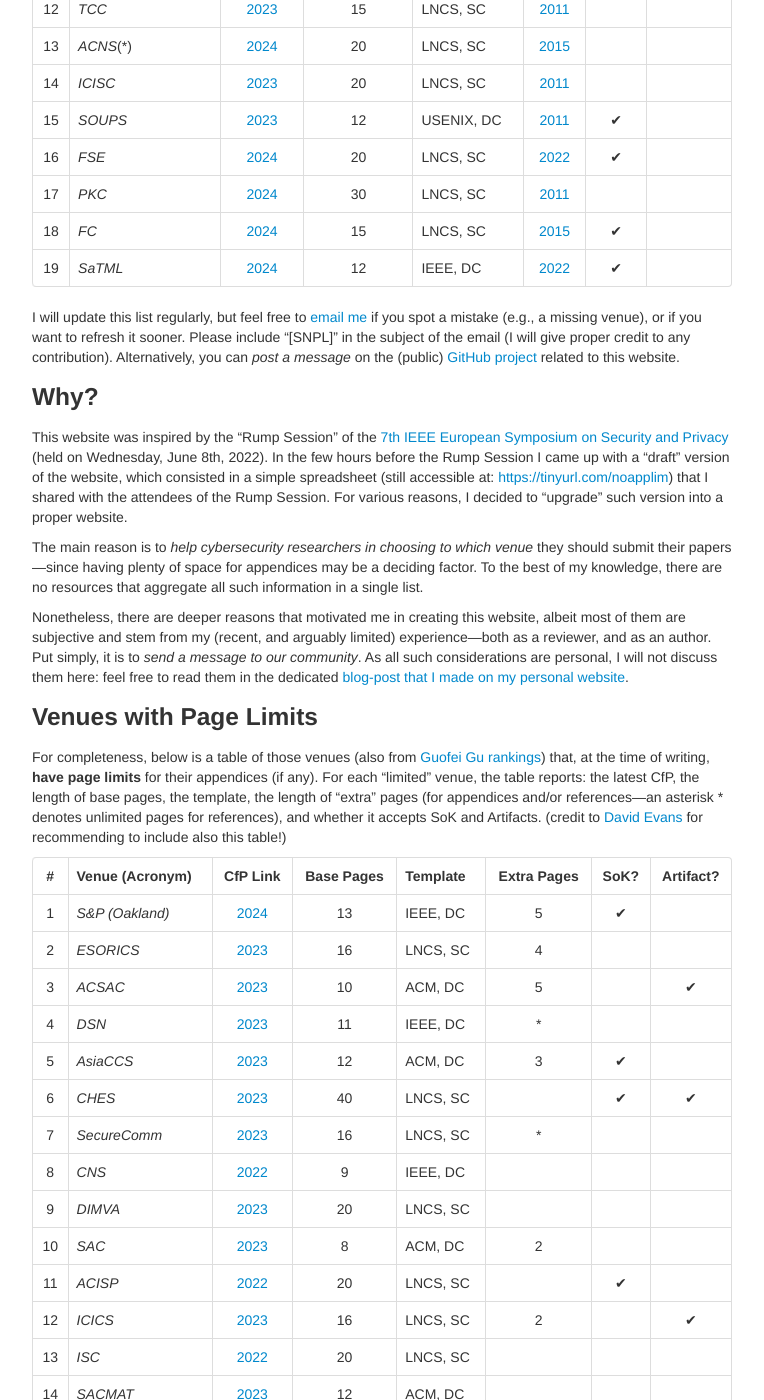
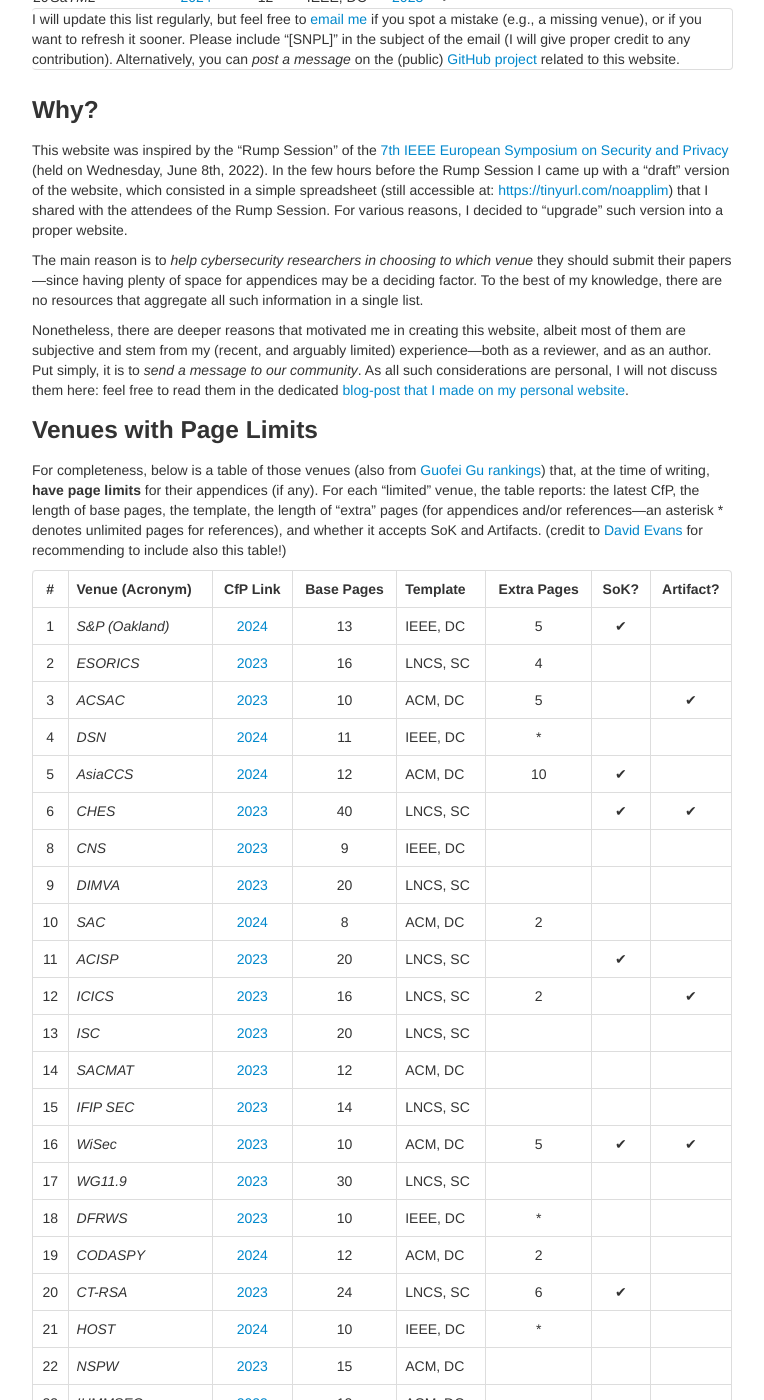
Before and after one commit to secnopagelim/secnopagelim.github.io, a Jekyll site: the page built from index.md, in a window 1280 px wide and 1400 px high, scrolled down 1086 px. Shown: the whole window, without its empty margins (258-1022 px from the left). Built offline with Jekyll 4.4.1, drawn with Linux system fonts in a browser that asks for light colours; some of the changed text lies outside the part shown.

Commit message:
revision

```diff
--- a/pages/tables/short_limited.md
+++ b/pages/tables/short_limited.md
@@ -1,27 +1,26 @@
-|  #  | Venue (Acronym) |                                  CfP Link                                  | Base Pages | Template | Extra Pages | SoK? | Artifact? |
-|:---:|-----------------|:--------------------------------------------------------------------------:|:----------:|----------|:-----------:|:----:|:---------:|
-|  1  | _S&P (Oakland)_ |       [2024](https://www.ieee-security.org/TC/SP2024/cfpapers.html)        |     13     | IEEE, DC |      5      |  ✔   |           |
-|  2  | _ESORICS_       |                [2023](https://esorics2023.org/call/papers/)                |     16     | LNCS, SC |      4      |      |           |
-|  3  | _ACSAC_         |           [2023](https://www.acsac.org/2023/submissions/papers/)           |     10     | ACM, DC  |      5      |      |     ✔     |
-|  4  | _DSN_           |         [2023](https://dsn2023.dei.uc.pt/calls_cfp-research.html)          |     11     | IEEE, DC |      *      |      |           |
-|  5  | _AsiaCCS_       |        [2023](https://asiaccs2023.org/datescalls/call-for-papers/)         |     12     | ACM, DC  |      3      |  ✔   |           |
-|  6  | _CHES_          |           [2023](https://ches.iacr.org/2023/cfp-ches2023-v3.pdf)           |     40     | LNCS, SC |             |  ✔   |     ✔     |
-|  7  | _SecureComm_    | [2023](https://securecomm.eai-conferences.org/2022/submission/#authorskit) |     16     | LNCS, SC |      *      |      |           |
-|  8  | _CNS_           |        [2022](https://cns2022.ieee-cns.org/submission-instructions)        |     9      | IEEE, DC |             |      |           |
-|  9  | _DIMVA_         |                     [2023](https://dimva2023.de/cfp/)                      |     20     | LNCS, SC |             |      |           |
-| 10  | _SAC_           |           [2023](https://www.dmi.unict.it/giamp/sac/cfp2023.php)           |     8      | ACM, DC  |      2      |      |           |
-| 11  | _ACISP_         |            [2022](https://uow-ic2.github.io/acisp2022/cfp.html)            |     20     | LNCS, SC |             |  ✔   |           |
-| 12  | _ICICS_         |                   [2023](https://icics23.nankai.edu.cn/)                   |     16     | LNCS, SC |      2      |      |     ✔     |
-| 13  | _ISC_           |              [2022](https://isc2022.petra.ac.id/callforpaper)              |     20     | LNCS, SC |             |      |           |
-| 14  | _SACMAT_        |           [2023](https://sacmat2023.fbk.eu/call-for-papers.php)            |     12     | ACM, DC  |             |      |           |
-| 15  | _IFIP SEC_      |      [2023](https://ifipsec2023.psnc.pl/submission/call-for-papers/)       |     14     | LNCS, SC |             |      |           |
-| 16  | _WiSec_         |                  [2023](https://wisec2023.surrey.ac.uk/)                   |     10     | ACM, DC  |      5      |  ✔   |     ✔     |
-| 17  | _WG11.9_        |       [2023](http://www.ifip119.org/Conferences/WG11-9-CFP-2023.pdf)       |     25     | LNCS, SC |             |      |           |
-| 18  | _DFRWS_         |             [2023](https://dfrws.org/submission-criteria-eu/)              |     10     | IEEE, DC |      *      |      |           |
-| 19  | _CODASPY_       |                [2023](http://www.codaspy.org/2023/cfp.html)                |     12     | ACM, DC  |      2      |      |           |
-| 20  | _CT-RSA_        |             [2023](https://ct-rsa-2023.eecs.oregonstate.edu/)              |     24     | LNCS, SC |      6      |  ✔   |           |
-| 21  | _HOST_          |          [2023](http://www.hostsymposium.org/call-for-paper.php)           |     10     | IEEE, DC |      *      |      |           |
-| 22  | _NSPW_          |                   [2022](https://www.nspw.org/2022/cfp)                    |     15     | ACM, DC  |             |      |           |
-| 23  | _IHMMSEC_       |                [2023](https://easychair.org/cfp/ihmmsec23)                 |     12     | ACM, DC  |             |      |           |
+|  #  | Venue (Acronym) |                               CfP Link                               | Base Pages | Template | Extra Pages | SoK? | Artifact? |
+|:---:|-----------------|:--------------------------------------------------------------------:|:----------:|----------|:-----------:|:----:|:---------:|
+|  1  | _S&P (Oakland)_ |    [2024](https://www.ieee-security.org/TC/SP2024/cfpapers.html)     |     13     | IEEE, DC |      5      |  ✔   |           |
+|  2  | _ESORICS_       |             [2023](https://esorics2023.org/call/papers/)             |     16     | LNCS, SC |      4      |      |           |
+|  3  | _ACSAC_         |        [2023](https://www.acsac.org/2023/submissions/papers/)        |     10     | ACM, DC  |      5      |      |     ✔     |
+|  4  | _DSN_           |          [2024](https://dsn2024uq.github.io/cfpapers.html)           |     11     | IEEE, DC |      *      |      |           |
+|  5  | _AsiaCCS_       |               [2024](https://asiaccs2024.sutd.edu.sg/)               |     12     | ACM, DC  |     10      |  ✔   |           |
+|  6  | _CHES_          |        [2023](https://ches.iacr.org/2023/cfp-ches2023-v3.pdf)        |     40     | LNCS, SC |             |  ✔   |     ✔     |
+|  8  | _CNS_           | [2023](https://cns2023.ieee-cns.org/authors/submission-instructions) |     9      | IEEE, DC |             |      |           |
+|  9  | _DIMVA_         |                  [2023](https://dimva2023.de/cfp/)                   |     20     | LNCS, SC |             |      |           |
+| 10  | _SAC_           |       [2024](https://www.sigapp.org/sac/sac2024/authorkit.php)       |     8      | ACM, DC  |      2      |      |           |
+| 11  | _ACISP_         |             [2023](https://easychair.org/cfp/acisp2023)              |     20     | LNCS, SC |             |  ✔   |           |
+| 12  | _ICICS_         |                [2023](https://icics23.nankai.edu.cn/)                |     16     | LNCS, SC |      2      |      |     ✔     |
+| 13  | _ISC_           |                   [2023](https://isc23.cs.rug.nl/)                   |     20     | LNCS, SC |             |      |           |
+| 14  | _SACMAT_        |        [2023](https://sacmat2023.fbk.eu/call-for-papers.php)         |     12     | ACM, DC  |             |      |           |
+| 15  | _IFIP SEC_      |   [2023](https://ifipsec2023.psnc.pl/submission/call-for-papers/)    |     14     | LNCS, SC |             |      |           |
+| 16  | _WiSec_         |               [2023](https://wisec2023.surrey.ac.uk/)                |     10     | ACM, DC  |      5      |  ✔   |     ✔     |
+| 17  | _WG11.9_        |    [2023](http://www.ifip119.org/Conferences/WG11-9-CFP-2024.pdf)    |     30     | LNCS, SC |             |      |           |
+| 18  | _DFRWS_         |          [2023](https://dfrws.org/submission-criteria-eu/)           |     10     | IEEE, DC |      *      |      |           |
+| 19  | _CODASPY_       |             [2024](http://www.codaspy.org/2024/cfp.html)             |     12     | ACM, DC  |      2      |      |           |
+| 20  | _CT-RSA_        |          [2023](https://ct-rsa-2023.eecs.oregonstate.edu/)           |     24     | LNCS, SC |      6      |  ✔   |           |
+| 21  | _HOST_          |       [2024](http://www.hostsymposium.org/call-for-paper.php)        |     10     | IEEE, DC |      *      |      |           |
+| 22  | _NSPW_          |                [2023](https://www.nspw.org/2023/cfp)                 |     15     | ACM, DC  |             |      |           |
+| 23  | _IHMMSEC_       |             [2023](https://easychair.org/cfp/ihmmsec23)              |     12     | ACM, DC  |             |      |           |
 {:.table}
 {:.table-bordered}
--- a/pages/tables/short_unlimited.md
+++ b/pages/tables/short_unlimited.md
@@ -1,23 +1,26 @@
-|  #  | Venue (Acronym) |                                   CfP Link                                   | Base Pages | Template   |                                 Since                                  | SoK? | Artifact? |
-|:---:|-----------------|:----------------------------------------------------------------------------:|:----------:|------------|:----------------------------------------------------------------------:|:----:|:---------:|
-|  1  | _CCS_           |                 [2023](https://www.sigsac.org/ccs/CCS2023/)                  |     12     | ACM, DC    |             [2017](https://ccs2017.sigsac.org/papers.html)             |      |     ✔     |
-|  2  | _Security_(*)   |   [2024](https://www.usenix.org/sites/default/files/sec24_cfp_071023.pdf)    |     13     | USENIX, DC |  [2011](https://www.usenix.org/legacy/events/sec11/cfp/sec11cfp.pdf)   |      |     ✔     |
-|  3  | _NDSS_ (*)      | [2024](https://www.ndss-symposium.org/ndss2024/submissions/call-for-papers/) |     13     | NDSS, DC   |    [2020](https://www.ndss-symposium.org/ndss2020/call-for-papers/)    |      |           |
-|  4  | _Crypto_(*)     |           [2023](https://crypto.iacr.org/2023/papersubmission.php)           |     30     | LNCS, SC   |      [2011](https://www.iacr.org/conferences/crypto2011/cfp.html)      |      |           |
-|  5  | _Eurocrypt_(*)  |          [2024](https://eurocrypt.iacr.org/2024/callforpapers.php)           |     30     | LNCS, SC   |     [2011](https://www.iacr.org/conferences/eurocrypt2011/cfp.php)     |      |           |
-|  6  | _RAID_          |                    [2023](https://raid2023.org/call.html)                    |     12     | ACM, DC    |          [2019](http://www.raid-2019.org/callForPapers.html)           |      |           |
-|  7  | _IMC_           |            [2023](https://conferences.sigcomm.org/imc/2023/cfp/)             |     13     | ACM, DC    |         [2017](https://conferences.sigcomm.org/imc/2017/cfp/)          |      |     ✔     |
-|  8  | _PETS_          |      [2024](https://petsymposium.org/authors.php#submission-guidelines)      |     12     | PETS, DC   |   [2023](https://petsymposium.org/authors.php#submission-guidelines)   |  ✔   |     ✔     |
-|  9  | _EuroS&P_       |         [2024](https://www.ieee-security.org/TC/EuroSP2024/cfp.html)         |     13     | IEEE, DC   |      [2021](https://www.ieee-security.org/TC/EuroSP2021/cfp.html)      |  ✔   |           |
-| 10  | _CSF_           |          [2024](https://www.ieee-security.org/TC/CSF2024/cfp.html)           |     12     | IEEE, DC   |          [2011](http://csf2011.inria.fr/call-for-papers.html)          |  ✔   |           |
-| 11  | _AsiaCrypt_     |          [2022](https://asiacrypt.iacr.org/2022/files/AC22-CFP.pdf)          |     30     | LNCS, SC   |      [2013](https://www.iacr.org/conferences/asiacrypt2013/cfp/)       |      |           |
-| 12  | _TCC_           |            [2023](https://tcc.iacr.org/2023/papersubmission.php)             |     15     | LNCS, SC   |        [2011](https://www.iacr.org/workshops/tcc2011/cfp.html)         |      |           |
-| 13  | _ACNS_(*)       |             [2024](https://wp.nyu.edu/acns2024/call-for-papers/)             |     20     | LNCS, SC   |              [2015](http://acns2015.cs.columbia.edu/cfp/)              |      |           |
-| 14  | _ICISC_         |              [2023](http://www.icisc.org/static/callforpapers)               |     20     | LNCS, SC   | [2011](http://www.wikicfp.com/cfp/servlet/event.showcfp?eventid=17239) |      |           |
-| 15  | _SOUPS_         |  [2023](https://www.usenix.org/sites/default/files/soups23_cfp_122122.pdf)   |     12     | USENIX, DC |           [2011](http://cups.cs.cmu.edu/soups/2011/cfp.html)           |  ✔   |           |
-| 16  | _FSE_           |            [2024](https://fse.iacr.org/2024/papersubmission.php)             |     20     | LNCS, SC   |           [2022](https://fse.iacr.org/2022/files/cfp_21.pdf)           |  ✔   |           |
-| 17  | _PKC_           |             [2024](https://pkc.iacr.org/2024/callforpapers.php)              |     30     | LNCS, SC   |  [2011](https://www.iacr.org/workshops/pkc2011/Call_for_Papers.html)   |      |           |
-| 18  | _FC_            |                     [2024](http://fc24.ifca.ai/cfp.html)                     |     15     | LNCS, SC   |                  [2015](http://fc15.ifca.ai/cfp.html)                  |  ✔   |
-| 19  | _SaTML_         |                  [2024](https://satml.org/participate-cfp/)                  |     12     | IEEE, DC   |               [2022](https://satml.org/participate-cfp/)               |  ✔   |           |
+| #  | Venue (Acronym) |                                   CfP Link                                   | Base Pages | Template   |                                 Since                                  | SoK? | Artifact? |
+|:--:|-----------------|:----------------------------------------------------------------------------:|:----------:|------------|:----------------------------------------------------------------------:|:----:|:---------:|
+| 1  | _CCS_           |                 [2023](https://www.sigsac.org/ccs/CCS2023/)                  |     12     | ACM, DC    |             [2017](https://ccs2017.sigsac.org/papers.html)             |      |     ✔     |
+| 2  | _Security_(*)   |   [2024](https://www.usenix.org/sites/default/files/sec24_cfp_071023.pdf)    |     13     | USENIX, DC |  [2011](https://www.usenix.org/legacy/events/sec11/cfp/sec11cfp.pdf)   |  ✔    |     ✔     |
+| 3  | _NDSS_ (*)      | [2024](https://www.ndss-symposium.org/ndss2024/submissions/call-for-papers/) |     13     | NDSS, DC   |    [2020](https://www.ndss-symposium.org/ndss2020/call-for-papers/)    |      |    ✔       |
+| 4  | _Crypto_(*)     |           [2023](https://crypto.iacr.org/2023/papersubmission.php)           |     30     | LNCS, SC   |      [2011](https://www.iacr.org/conferences/crypto2011/cfp.html)      |      |           |
+| 5  | _Eurocrypt_(*)  |          [2024](https://eurocrypt.iacr.org/2024/callforpapers.php)           |     30     | LNCS, SC   |     [2011](https://www.iacr.org/conferences/eurocrypt2011/cfp.php)     |      |           |
+| 6  | _RAID_          |                    [2023](https://raid2023.org/call.html)                    |     12     | ACM, DC    |          [2019](http://www.raid-2019.org/callForPapers.html)           |      |           |
+| 7  | _IMC_           |            [2023](https://conferences.sigcomm.org/imc/2023/cfp/)             |     13     | ACM, DC    |         [2017](https://conferences.sigcomm.org/imc/2017/cfp/)          |      |     ✔     |
+| 8  | _PETS_          |      [2024](https://petsymposium.org/authors.php#submission-guidelines)      |     12     | PETS, DC   |   [2023](https://petsymposium.org/authors.php#submission-guidelines)   |  ✔   |     ✔     |
+| 9  | _EuroS&P_       |         [2024](https://www.ieee-security.org/TC/EuroSP2024/cfp.html)         |     13     | IEEE, DC   |      [2021](https://www.ieee-security.org/TC/EuroSP2021/cfp.html)      |  ✔   |           |
+| 10 | _CSF_           |          [2024](https://www.ieee-security.org/TC/CSF2024/cfp.html)           |     12     | IEEE, DC   |          [2011](http://csf2011.inria.fr/call-for-papers.html)          |  ✔   |           |
+| 11 | _AsiaCrypt_     |          [2022](https://asiacrypt.iacr.org/2022/files/AC22-CFP.pdf)          |     30     | LNCS, SC   |      [2013](https://www.iacr.org/conferences/asiacrypt2013/cfp/)       |      |           |
+| 12 | _TCC_           |            [2023](https://tcc.iacr.org/2023/papersubmission.php)             |     15     | LNCS, SC   |        [2011](https://www.iacr.org/workshops/tcc2011/cfp.html)         |      |           |
+| 13 | _SecureComm_    |     [2023](https://securecomm.eai-conferences.org/2023/call-for-papers/)     |     20     | LNCS, DC   |  [2023](https://securecomm.eai-conferences.org/2023/call-for-papers/)  |  ✔   |           |
+| 14 | _ACNS_(*)       |             [2024](https://wp.nyu.edu/acns2024/call-for-papers/)             |     20     | LNCS, SC   |              [2015](http://acns2015.cs.columbia.edu/cfp/)              |      |           |
+| 15 | _ICISC_         |              [2023](http://www.icisc.org/static/callforpapers)               |     20     | LNCS, SC   | [2011](http://www.wikicfp.com/cfp/servlet/event.showcfp?eventid=17239) |      |           |
+| 16 | _SOUPS_         |  [2023](https://www.usenix.org/sites/default/files/soups23_cfp_122122.pdf)   |     12     | USENIX, DC |           [2011](http://cups.cs.cmu.edu/soups/2011/cfp.html)           |  ✔   |           |
+| 17 | _FSE_           |            [2024](https://fse.iacr.org/2024/papersubmission.php)             |     20     | LNCS, SC   |           [2022](https://fse.iacr.org/2022/files/cfp_21.pdf)           |  ✔   |           |
+| 18 | _PKC_           |             [2024](https://pkc.iacr.org/2024/callforpapers.php)              |     30     | LNCS, SC   |  [2011](https://www.iacr.org/workshops/pkc2011/Call_for_Papers.html)   |      |           |
+| 19 | _FC_            |                     [2024](http://fc24.ifca.ai/cfp.html)                     |     15     | LNCS, SC   |                  [2015](http://fc15.ifca.ai/cfp.html)                  |  ✔   |
+| 20 | _SaTML_         |                  [2024](https://satml.org/participate-cfp/)                  |     12     | IEEE, DC   |               [2023](https://satml.org/2023/participate-cfp/)               |  ✔   |           |
+
+
 {:.table}
 {:.table-bordered}
```
